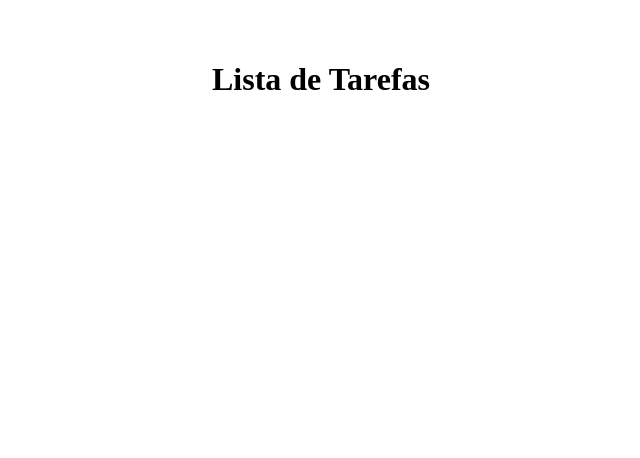
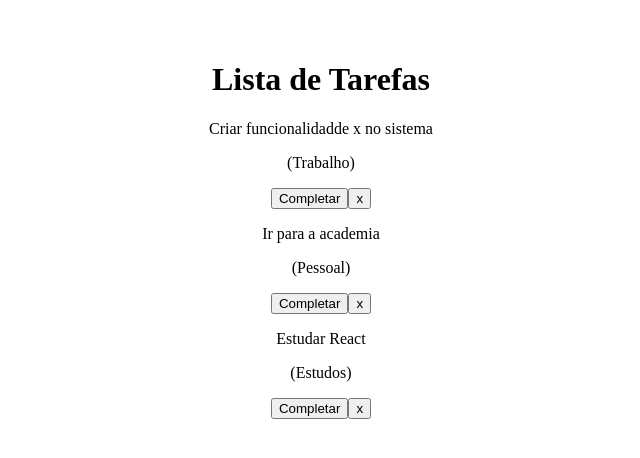
Before and after one commit to pedroCoding/To-Do-List-com-ReactJS, a React (Vite) app in the folder list To-Do/: page / in a window 1280 px wide. Shown: the top 458 px of the page, without its empty margins (319-959 px from the left). Built offline with nearby package versions, Linux system fonts and the light colour scheme.

Commit message:
Envio de arquivos

```diff
--- a/list To-Do/src/App.jsx
+++ b/list To-Do/src/App.jsx
@@ -26,9 +26,17 @@
   return <div className="app">
     <h1>Lista de Tarefas</h1>
     <div className="todo-list">
-      {todos.map}
+      {todos.map((todo) => (
+        <div className="content">
+          <p>{todo.text}</p>
+          <p className="category">({todo.category})</p>
+          <div>
+            <button>Completar</button>
+            <button>x</button>
+          </div>
+        </div>
+      ))}
     </div>
-
   </div>
 }
 
```
